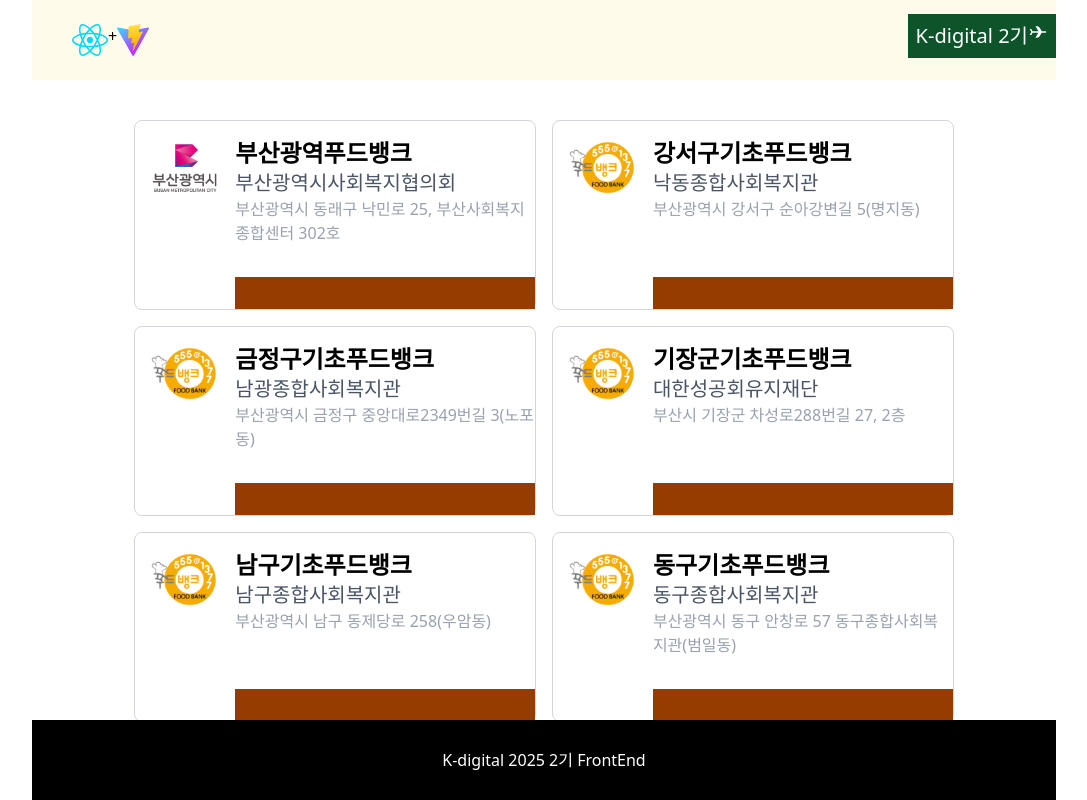
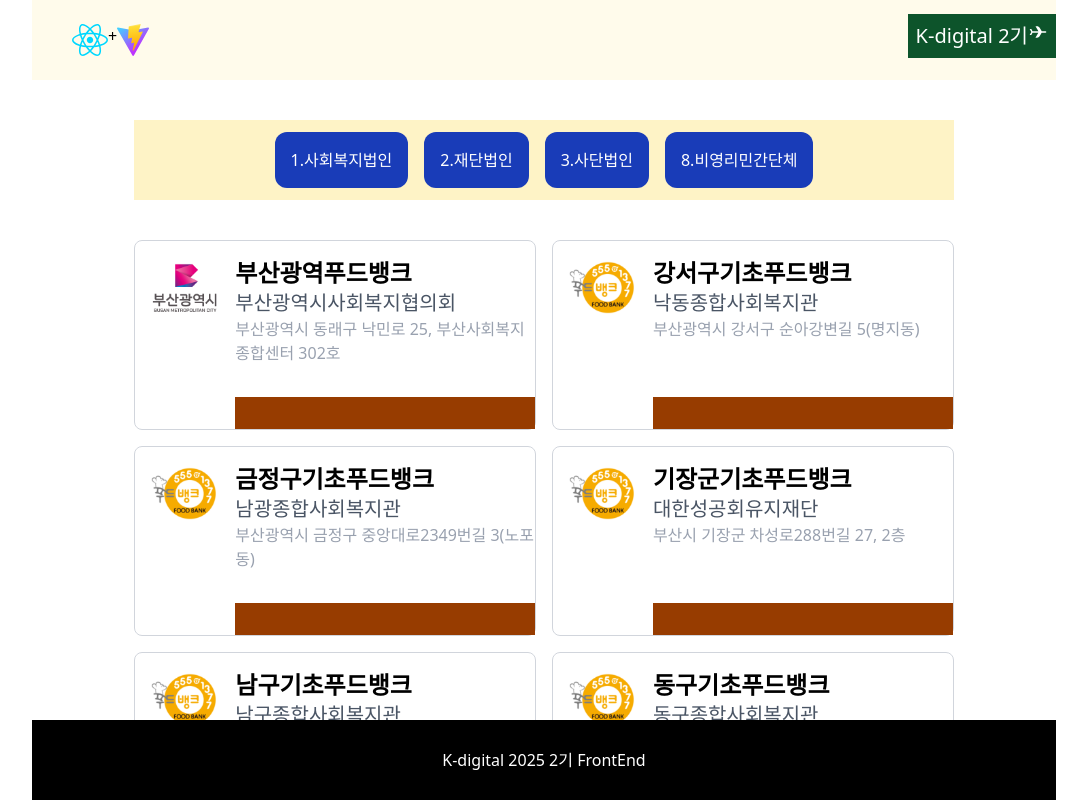
Before and after one commit to pnumin/KDT2025_02_react, a React (Vite) app: page / in a window 1280 px wide. Shown: the whole page, without its empty margins (96-1183 px from the left). Built offline with nearby package versions, Linux system fonts and the light colour scheme.

Commit message:
푸드뱅크 분류 구분

```diff
--- /dev/null
+++ b/src/06/FoodMain copy.jsx
@@ -0,0 +1,15 @@
+import FoodCard from "./FoodCard"
+import fooddata from "./fooddata.json"
+
+export default function FoodMain() {
+  return (
+    <div className="w-8/10 grid grid-cols-1 lg:grid-cols-2 gap-4">
+      {
+         fooddata.map(item => <FoodCard key={item['사업장명']}
+                                        item = {item}
+                                        />)
+      }
+
+    </div>
+  )
+}
--- a/src/06/FoodMain.jsx
+++ b/src/06/FoodMain.jsx
@@ -1,15 +1,34 @@
 import FoodCard from "./FoodCard"
 import fooddata from "./fooddata.json"
+import TailButton from "../component/TailButton";
+import { useState } from "react";
 
 export default function FoodMain() {
+  let group = fooddata.map(item => item["운영주체 분류"].replaceAll(' ', ''));
+  group = [...new Set(group)];
+  console.log(group)
+
+  const handleClick = (gubun) => {
+    console.log(gubun)
+  }
+
   return (
-    <div className="w-8/10 grid grid-cols-1 lg:grid-cols-2 gap-4">
-      {
-         fooddata.map(item => <FoodCard key={item['사업장명']}
-                                        item = {item}
-                                        />)
-      }
+    <div className="w-full flex flex-col justify-start items-center">
+      <div className="w-8/10 bg-amber-100 h-20 mb-10
+                      flex justify-center items-center">
+         {group.map(item => <TailButton key={item}
+                                        caption={item}
+                                        color="blue"
+                                        onHandle = {() => handleClick(item)} /> )}
+      </div>
+      <div className="w-8/10 grid grid-cols-1 lg:grid-cols-2 gap-4">
+        {
+          fooddata.map(item => <FoodCard key={item['사업장명']}
+            item={item}
+          />)
+        }
 
+      </div>
     </div>
   )
 }
--- a/src/component/TailButton.jsx
+++ b/src/component/TailButton.jsx
@@ -5,10 +5,17 @@
     "orange" : "bg-orange-800",
     "lime" : "bg-lime-800"
   }
+
+  const bgHover = {
+    "blue" : "hover:bg-blue-600",
+    "orange" : "hover:bg-orange-600",
+    "lime" : "hover:bg-lime-600"
+  }
+
   return (
-    <button className={`p-4 rounded-xl text-white
+    <button className={`mx-2 p-4 rounded-xl text-white
                        hover:cursor-pointer hover:font-bold
-                      ${bg[color]}`}
+                      ${bg[color]} ${bgHover[color]}`}
             onClick={onHandle}>
       {caption}
     </button>
```
